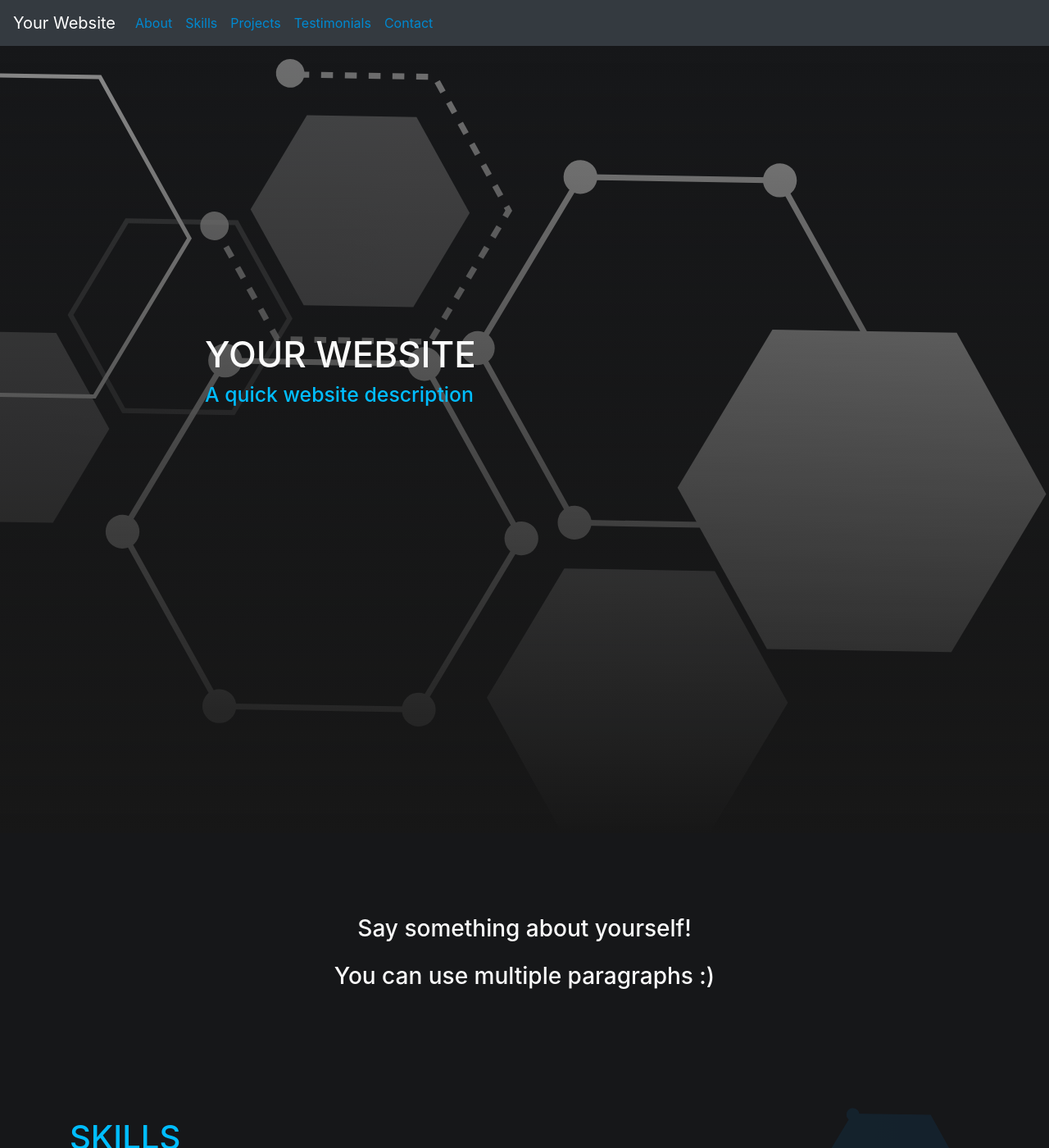
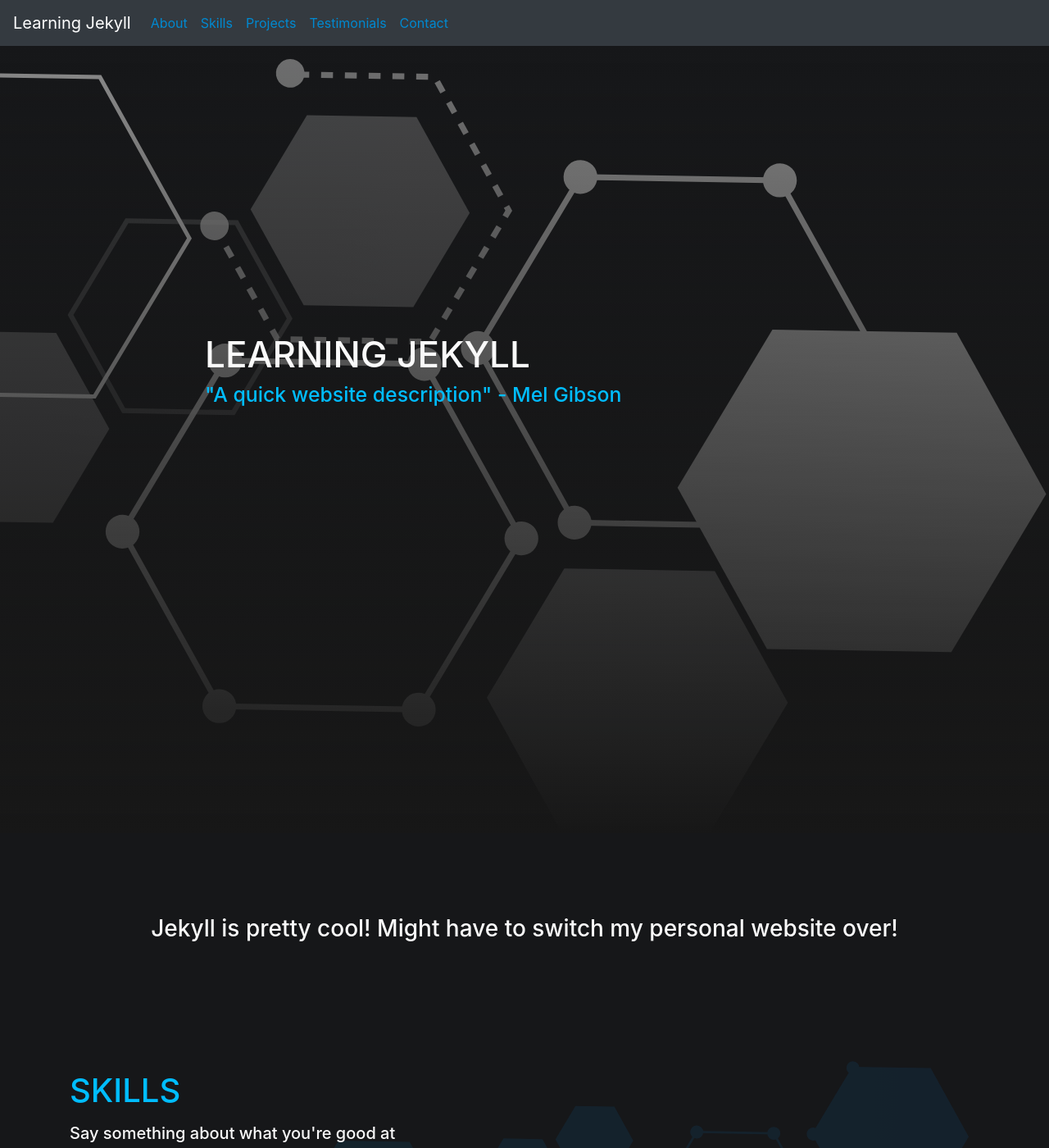
Before and after one commit to ChristopherPence/learning_jekyll, a Jekyll site: the page built from index.md, in a window 1280 px wide and 1400 px high. Shown: the whole window at 82% size. Built offline with Jekyll 4.4.1, drawn with Linux system fonts in a browser that asks for light colours.

Commit message:
Some funny changes

```diff
--- a/_data/about.yml
+++ b/_data/about.yml
@@ -1,3 +1 @@
-- Say something about yourself!
-
-- You can use multiple paragraphs :)
+Jekyll is pretty cool! Might have to switch my personal website over!
--- a/index.md
+++ b/index.md
@@ -1,7 +1,7 @@
 ---
-title: Your Website
-author: Your Name Here
-description: "A quick website description"
+title: Learning Jekyll
+author: Chris Pence
+description: "\"A quick website description\" - Mel Gibson"
 layout: default
 permalink: /
 ---
```
